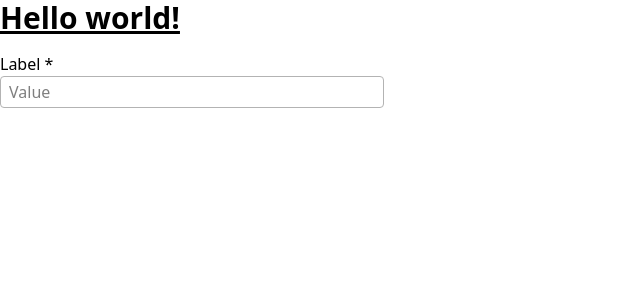
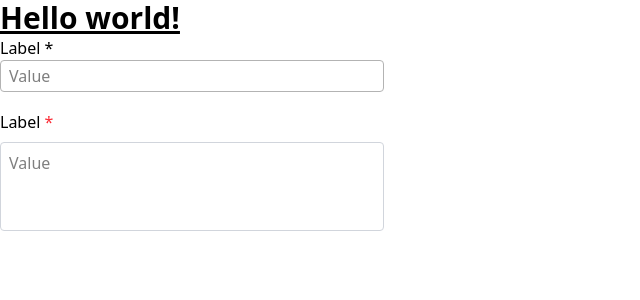
Before and after one commit to sandorelod00/trackman-challenge, a React (Vite) app: page / in a window 1280 px wide. Shown: the top 300 px of the page, without its empty margins (0-640 px from the left). Built offline with nearby package versions, Linux system fonts and the light colour scheme.

Commit message:
Fix Prettier and Eslint

```diff
--- a/eslint.config.js
+++ b/eslint.config.js
@@ -24,7 +24,7 @@ export default tseslint.config([
       prettier,
     },
     rules: {
-      'prettier/prettier': 'warn',
+      'prettier/prettier': ['warn', {"usePrettierrc": "true"}],
     }
   },
 ])
--- a/prettier.config.js
+++ b/prettier.config.js
@@ -1,5 +1,5 @@
 export default {
-    semi: false,
+    semi: true,
     singleQuote: true,
     trailingComma: 'es5',
     tabWidth: 4,
--- a/src/App.tsx
+++ b/src/App.tsx
@@ -1,11 +1,13 @@
-import { useState } from 'react'
-import Input from './components/Input/Input'
+import { useState } from 'react';
+import Input from './components/Input/Input';
+import TextArea from './components/TextArea/TextArea';
 
 function App() {
-    const [test, setTest] = useState('')
+    const [test, setTest] = useState('');
+    const [textAreaTest, setTextAreaTest] = useState('');
 
     return (
-        <>
+        <div>
             <h1 className="text-3xl font-bold underline">Hello world!</h1>
             <Input
                 label="Label"
@@ -13,10 +15,17 @@ function App() {
                 value={test}
                 onChange={(e) => setTest(e.target.value)}
                 required
-                className="mt-4"
             />
-        </>
-    )
+            <br />
+            <TextArea
+                label="Label"
+                placeholder="Value"
+                value={textAreaTest}
+                onChange={(e) => setTextAreaTest(e.target.value)}
+                required
+            />
+        </div>
+    );
 }
 
-export default App
+export default App;
```
Also changed, not shown: src/main.tsx (+6 -6 lines), vite.config.ts (+4 -4 lines).
